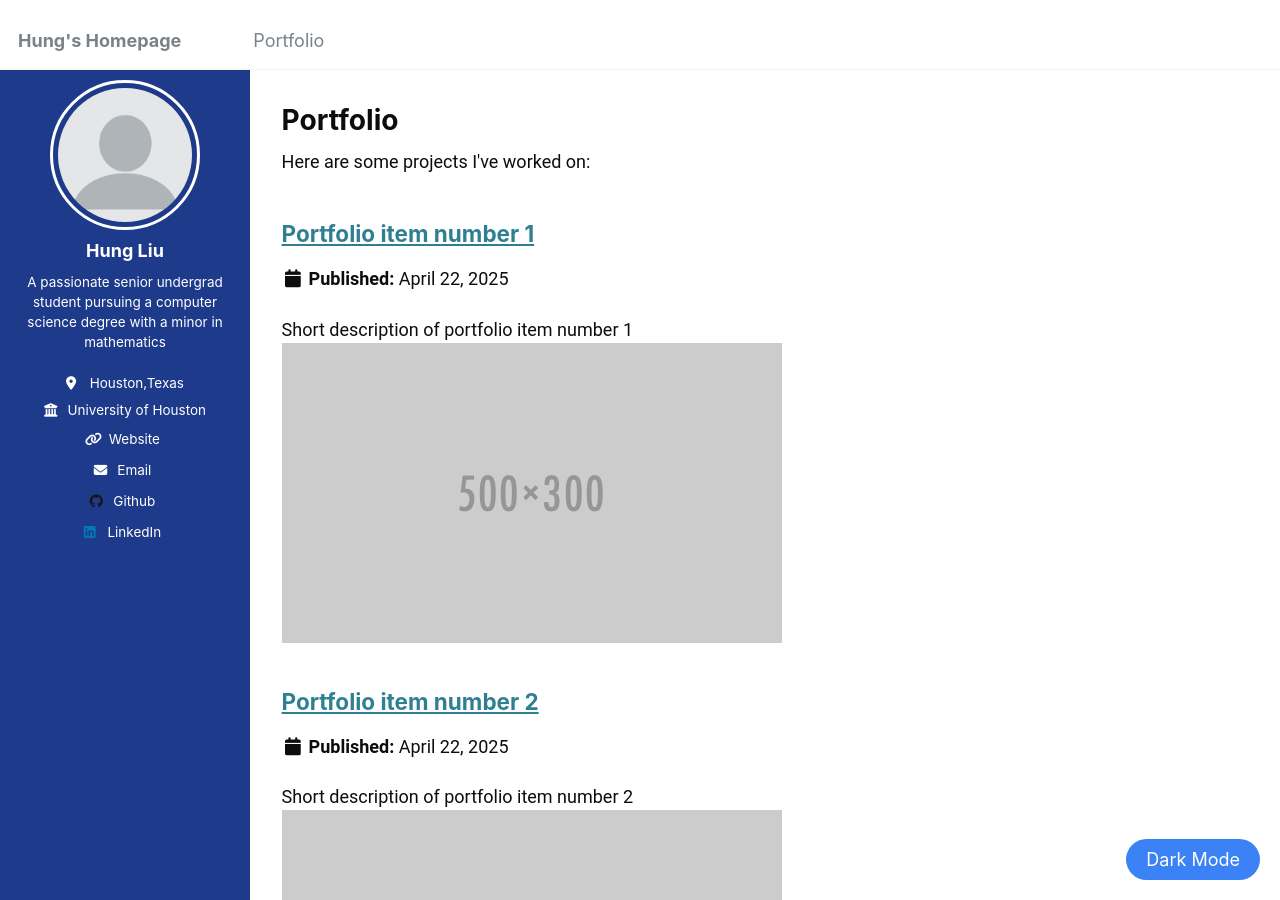
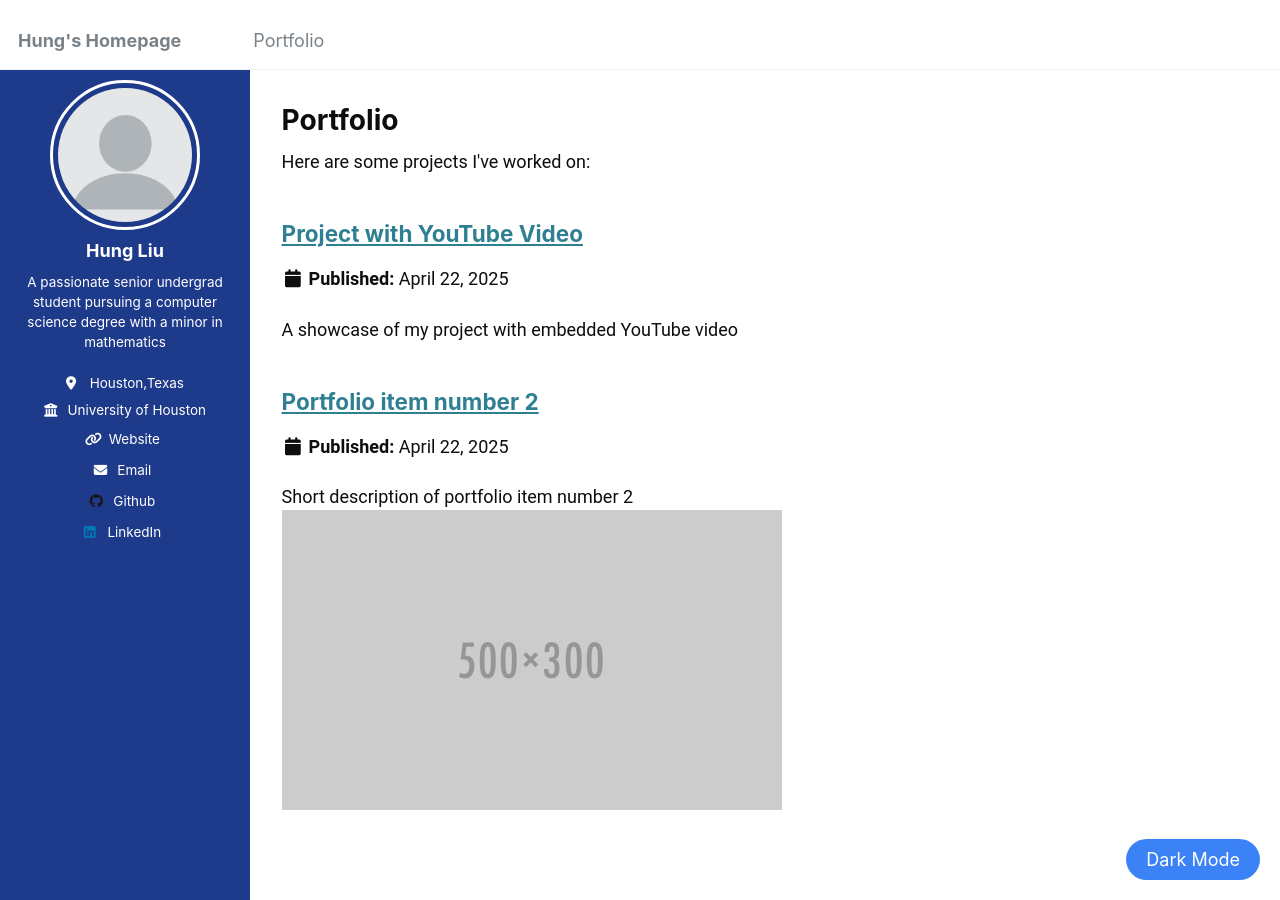
Before and after one commit to sunnySKL/sunnySKL.github.io, a Jekyll site: the page built from _pages/portfolio.html, in a window 1280 px wide and 900 px high. Built offline with Jekyll 4.4.1, drawn with Linux system fonts in a browser that asks for light colours.

Commit message:
Update portfolio-1.md

```diff
--- a/_portfolio/portfolio-1.md
+++ b/_portfolio/portfolio-1.md
@@ -1,7 +1,14 @@
 ---
-title: "Portfolio item number 1"
-excerpt: "Short description of portfolio item number 1<br/><img src='/images/500x300.png'>"
+title: "Project with YouTube Video"
+excerpt: "A showcase of my project with embedded YouTube video"
 collection: portfolio
 ---
 
-This is an item in your portfolio. It can be have images or nice text. If you name the file .md, it will be parsed as markdown. If you name the file .html, it will be parsed as HTML.
+## Project Description
+This is my project description. You can add text, images, and other content here to describe your project.
+
+## Project Demo
+<iframe width="560" height="315" src="https://www.youtube.com/embed/YOUR_VIDEO_ID" frameborder="0" allow="accelerometer; autoplay; clipboard-write; encrypted-media; gyroscope; picture-in-picture" allowfullscreen></iframe>
+
+## Additional Information
+You can add more sections with details about your project here.
```
